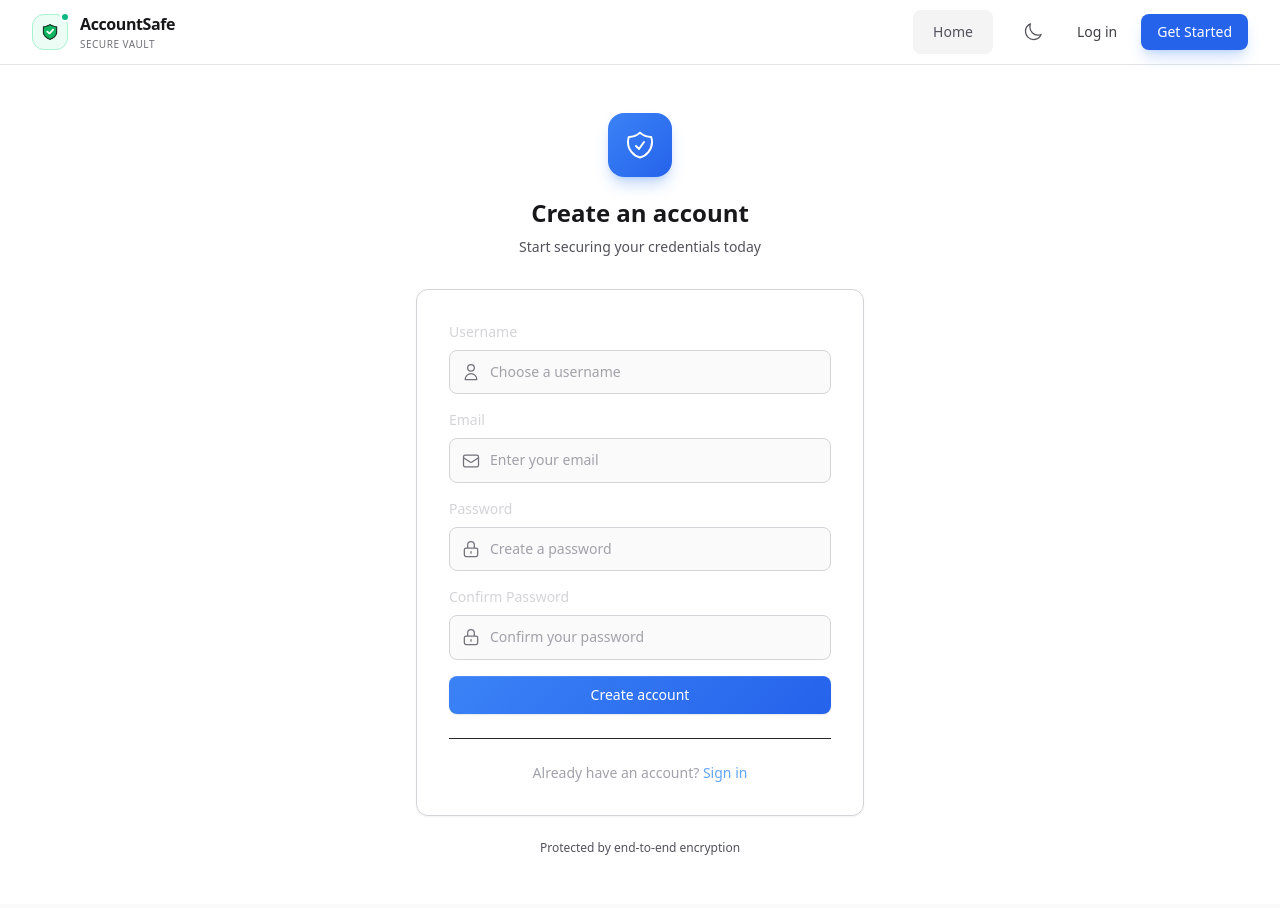
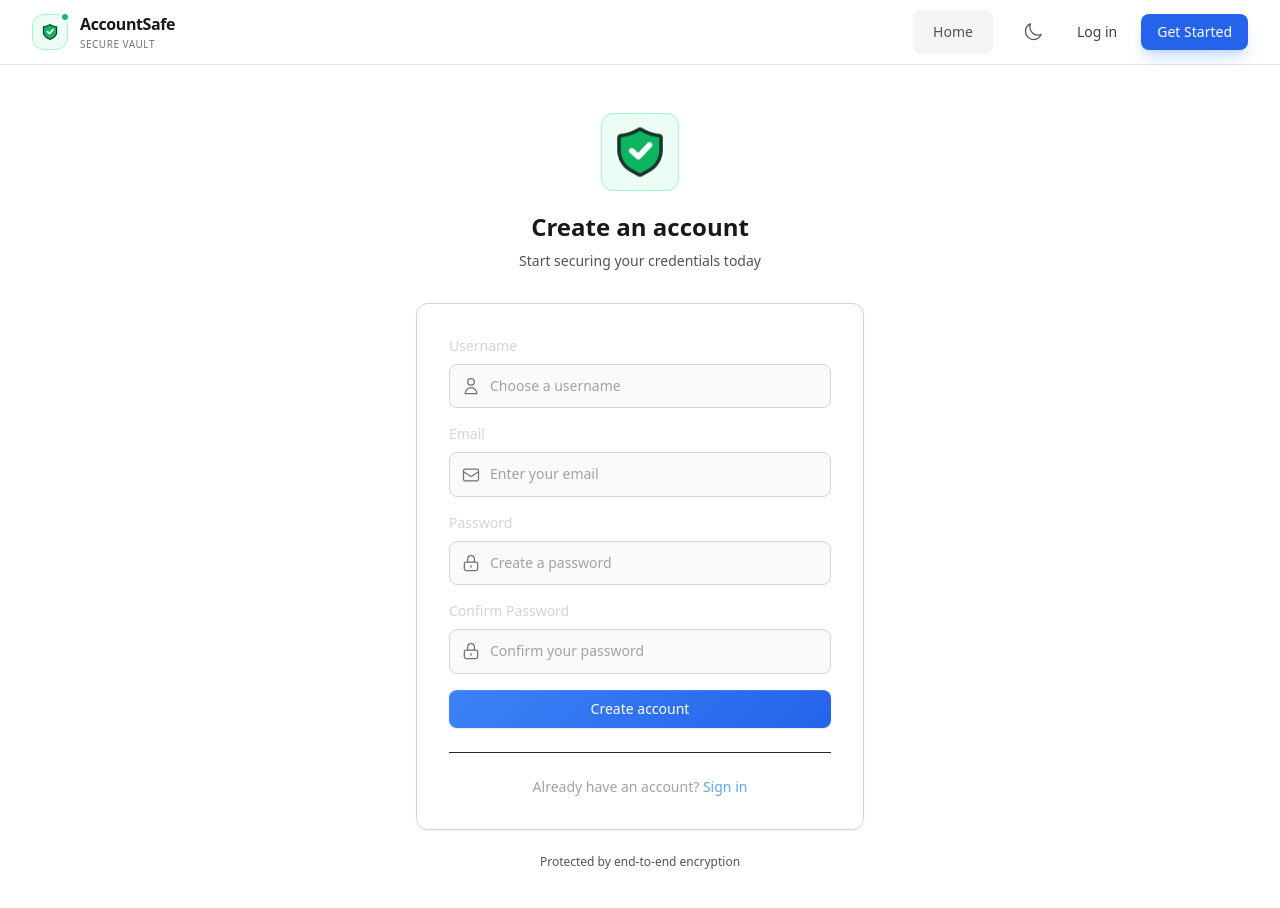
Before and after one commit to pankaj-bind/AccountSafe, a React (Create React App) app in the folder frontend/: page /register in a window 1280 px wide. Shown: the top 908 px of the page. Built offline with nearby package versions, Linux system fonts and the light colour scheme.

Commit message:
feat(ui): unify branding- use logo card across auth & home pages

```diff
--- a/frontend/src/pages/HomePage.tsx
+++ b/frontend/src/pages/HomePage.tsx
@@ -14,10 +14,10 @@ const HomePage: React.FC = () => {
         <div className="flex items-center justify-center min-h-screen px-4">
           <div className="text-center max-w-2xl mx-auto">
             {/* Hero Icon */}
-            <div className="w-20 h-20 mx-auto mb-8 rounded-2xl bg-gradient-to-br from-blue-500 to-blue-600 flex items-center justify-center shadow-lg shadow-blue-500/30">
-              <svg className="w-10 h-10 text-white" fill="none" viewBox="0 0 24 24" stroke="currentColor" strokeWidth={1.5}>
-                <path strokeLinecap="round" strokeLinejoin="round" d="M9 12.75L11.25 15 15 9.75m-3-7.036A11.959 11.959 0 013.598 6 11.99 11.99 0 003 9.749c0 5.592 3.824 10.29 9 11.623 5.176-1.332 9-6.03 9-11.622 0-1.31-.21-2.571-.598-3.751h-.152c-3.196 0-6.1-1.248-8.25-3.285z" />
-              </svg>
+            <div className="w-20 h-20 mx-auto mb-8 flex items-center justify-center">
+              <div className="p-2 sm:p-2.5 bg-emerald-50 dark:bg-emerald-500/10 rounded-lg sm:rounded-xl border border-emerald-200 dark:border-emerald-500/20 overflow-hidden">
+                <img src="/logo.png" alt="AccountSafe" className="w-10 h-10 sm:w-12 sm:h-12 object-contain" />
+              </div>
             </div>
 
             <h1 className="text-4xl md:text-5xl font-bold text-zinc-900 dark:text-white mb-4">
--- a/frontend/src/pages/LoginPage.tsx
+++ b/frontend/src/pages/LoginPage.tsx
@@ -19,10 +19,8 @@ const LockIcon = () => (
 );
 
 const ShieldIcon = () => (
-    <div className="w-16 h-16 rounded-2xl bg-gradient-to-br from-blue-500 to-blue-600 flex items-center justify-center shadow-lg shadow-blue-500/30">
-        <svg className="w-8 h-8 text-white" fill="none" viewBox="0 0 24 24" stroke="currentColor" strokeWidth={1.5}>
-            <path strokeLinecap="round" strokeLinejoin="round" d="M9 12.75L11.25 15 15 9.75m-3-7.036A11.959 11.959 0 013.598 6 11.99 11.99 0 003 9.749c0 5.592 3.824 10.29 9 11.623 5.176-1.332 9-6.03 9-11.622 0-1.31-.21-2.571-.598-3.751h-.152c-3.196 0-6.1-1.248-8.25-3.285z" />
-        </svg>
+    <div className="p-2 sm:p-2.5 bg-emerald-50 dark:bg-emerald-500/10 rounded-lg sm:rounded-xl border border-emerald-200 dark:border-emerald-500/20 overflow-hidden">
+        <img src="/logo.png" alt="AccountSafe" className="w-12 h-12 sm:w-14 sm:h-14 object-contain" />
     </div>
 );
 
--- a/frontend/src/pages/RegisterPage.tsx
+++ b/frontend/src/pages/RegisterPage.tsx
@@ -25,10 +25,8 @@ const LockIcon = () => (
 );
 
 const ShieldIcon = () => (
-    <div className="w-16 h-16 rounded-2xl bg-gradient-to-br from-blue-500 to-blue-600 flex items-center justify-center shadow-lg shadow-blue-500/30">
-        <svg className="w-8 h-8 text-white" fill="none" viewBox="0 0 24 24" stroke="currentColor" strokeWidth={1.5}>
-            <path strokeLinecap="round" strokeLinejoin="round" d="M9 12.75L11.25 15 15 9.75m-3-7.036A11.959 11.959 0 013.598 6 11.99 11.99 0 003 9.749c0 5.592 3.824 10.29 9 11.623 5.176-1.332 9-6.03 9-11.622 0-1.31-.21-2.571-.598-3.751h-.152c-3.196 0-6.1-1.248-8.25-3.285z" />
-        </svg>
+    <div className="p-2 sm:p-2.5 bg-emerald-50 dark:bg-emerald-500/10 rounded-lg sm:rounded-xl border border-emerald-200 dark:border-emerald-500/20 overflow-hidden">
+        <img src="/logo.png" alt="AccountSafe" className="w-12 h-12 sm:w-14 sm:h-14 object-contain" />
     </div>
 );
 
```
